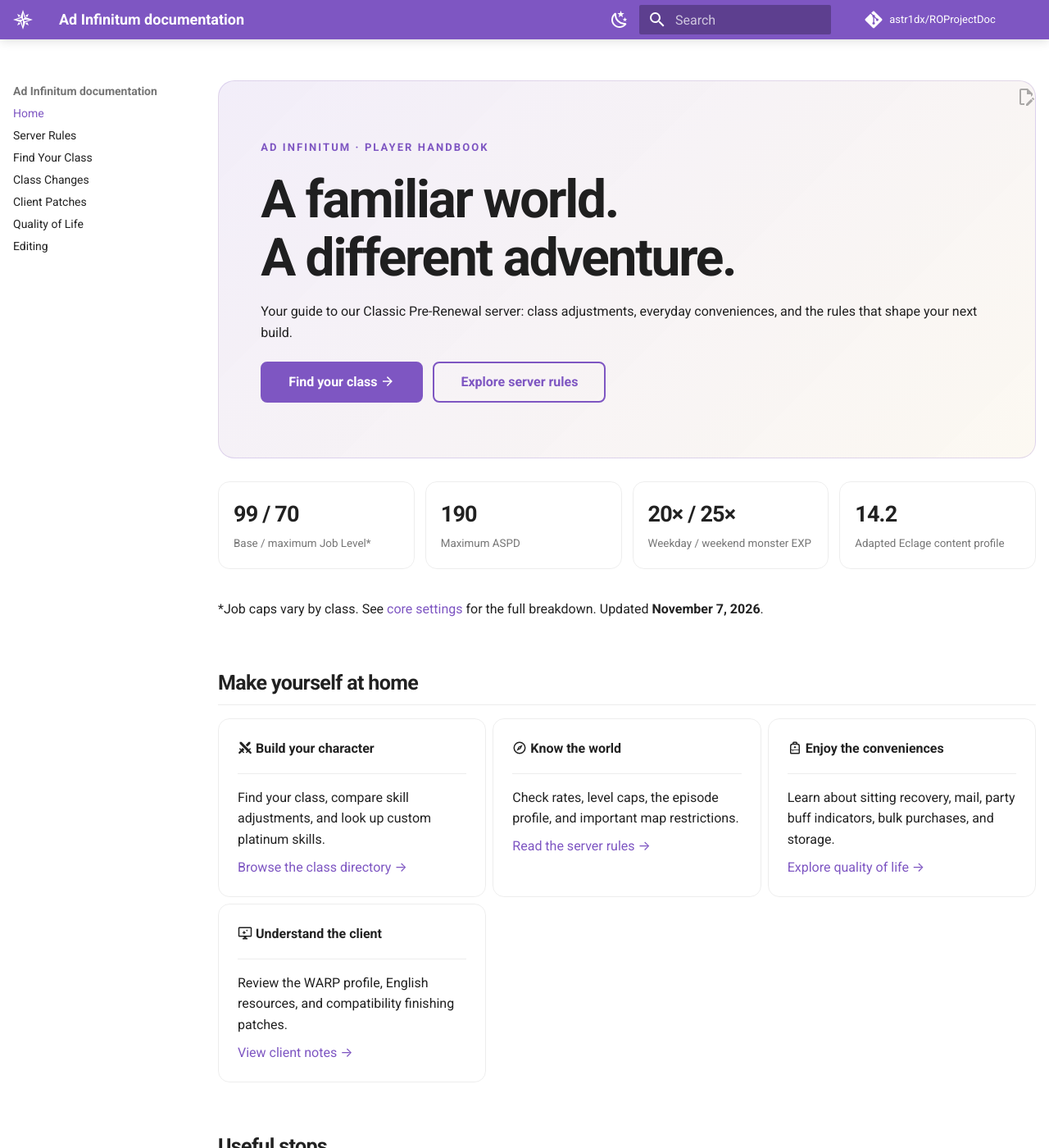
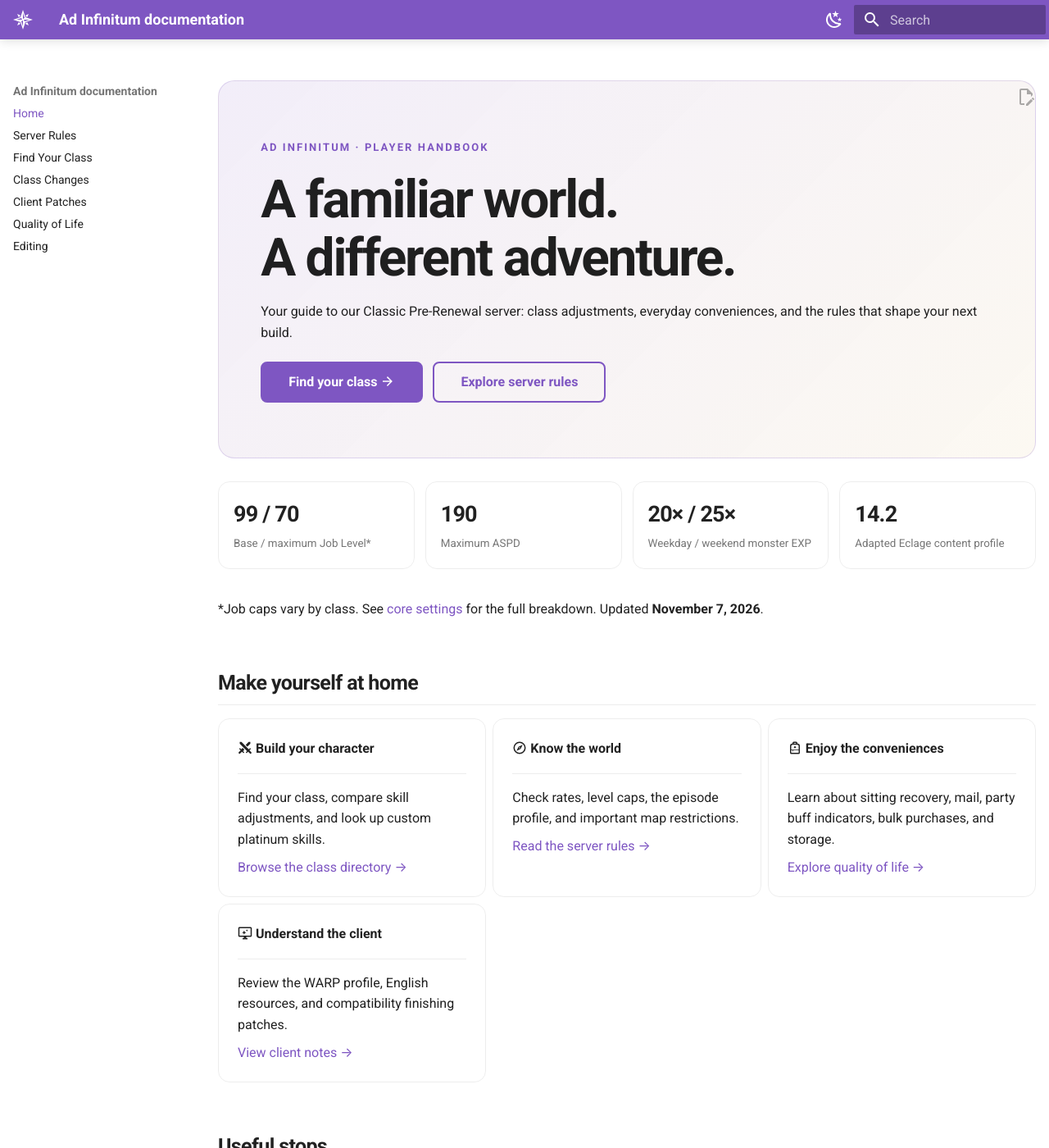
Before and after one commit to astr1dx/ROProjectDoc, an MkDocs documentation site: the page built from docs/index.md, in a window 1280 px wide and 1400 px high. Shown: the whole window at 82% size. Built offline with MkDocs 1.6.1 and Material for MkDocs 9.7.7, drawn with Linux system fonts in a browser that asks for light colours; comment, search, counter and statistics services are not loaded.

Commit message:
Hide repository link in the header

```diff
--- a/docs/assets/stylesheets/extra.css
+++ b/docs/assets/stylesheets/extra.css
@@ -1,6 +1,7 @@
 :root { --ai-radius: 14px; }
 .md-grid { max-width: 1440px; }
 .md-header { box-shadow: 0 2px 12px #0002; }
+.md-header__source { display: none; }
 .md-typeset h1 { font-weight: 750; letter-spacing: -.035em; color: var(--md-default-fg-color); }
 .md-typeset h2 { font-weight: 700; letter-spacing: -.025em; margin-top: 2.4em; padding-bottom: .35em; border-bottom: 1px solid var(--md-default-fg-color--lightest); }
 .md-typeset h3 { font-weight: 650; }
```
